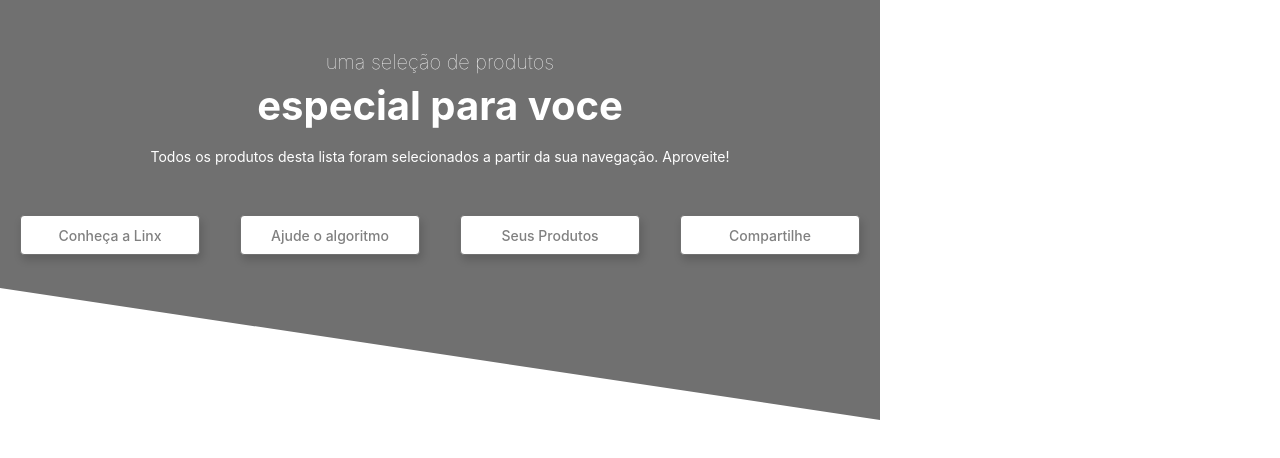
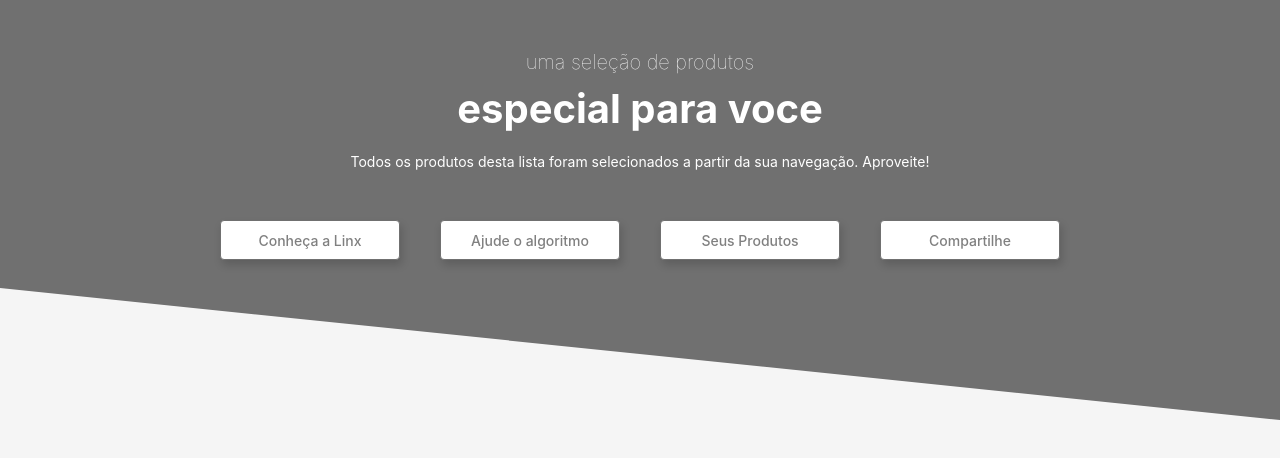
Before and after one commit to est8r/Sprint-Linx, a React (Vite) app: page / in a window 1280 px wide. Shown: the top 458 px of the page. Built offline with nearby package versions, Linux system fonts and the light colour scheme.

Commit message:
Excluindo estilos padrão desnecessários na index

```diff
--- a/src/index.css
+++ b/src/index.css
@@ -1,11 +1,7 @@
 :root {
   font-family: Inter, Avenir, Helvetica, Arial, sans-serif;
-  font-size: 16px;
-
-  color-scheme: light dark;
-  color: rgba(255, 255, 255, 0.87);
+  /*color: rgba(255, 255, 255, 0.87);*/
   background-color: whitesmoke;
-
   font-synthesis: none;
   text-rendering: optimizeLegibility;
   -webkit-font-smoothing: antialiased;
@@ -13,26 +9,8 @@
   -webkit-text-size-adjust: 100%;
 }
 
-a {
-  font-weight: 500;
-  color: #646cff;
-  text-decoration: inherit;
-}
-a:hover {
-  color: #535bf2;
-}
-
 body {
   margin: 0;
-  display: flex;
-
-  min-width: 320px;
-  min-height: 100vh;
-}
-
-h1 {
-  font-size: 3.2em;
-  line-height: 1.1;
 }
 
 button {
@@ -46,23 +24,8 @@
   cursor: pointer;
   transition: border-color 0.25s;
 }
-button:hover {
-  border-color: #646cff;
-}
+
 button:focus,
 button:focus-visible {
   outline: 4px auto -webkit-focus-ring-color;
 }
-
-@media (prefers-color-scheme: light) {
-  :root {
-    color: #213547;
-    background-color: #ffffff;
-  }
-  a:hover {
-    color: #747bff;
-  }
-  button {
-    background-color: #f9f9f9;
-  }
-}
```
